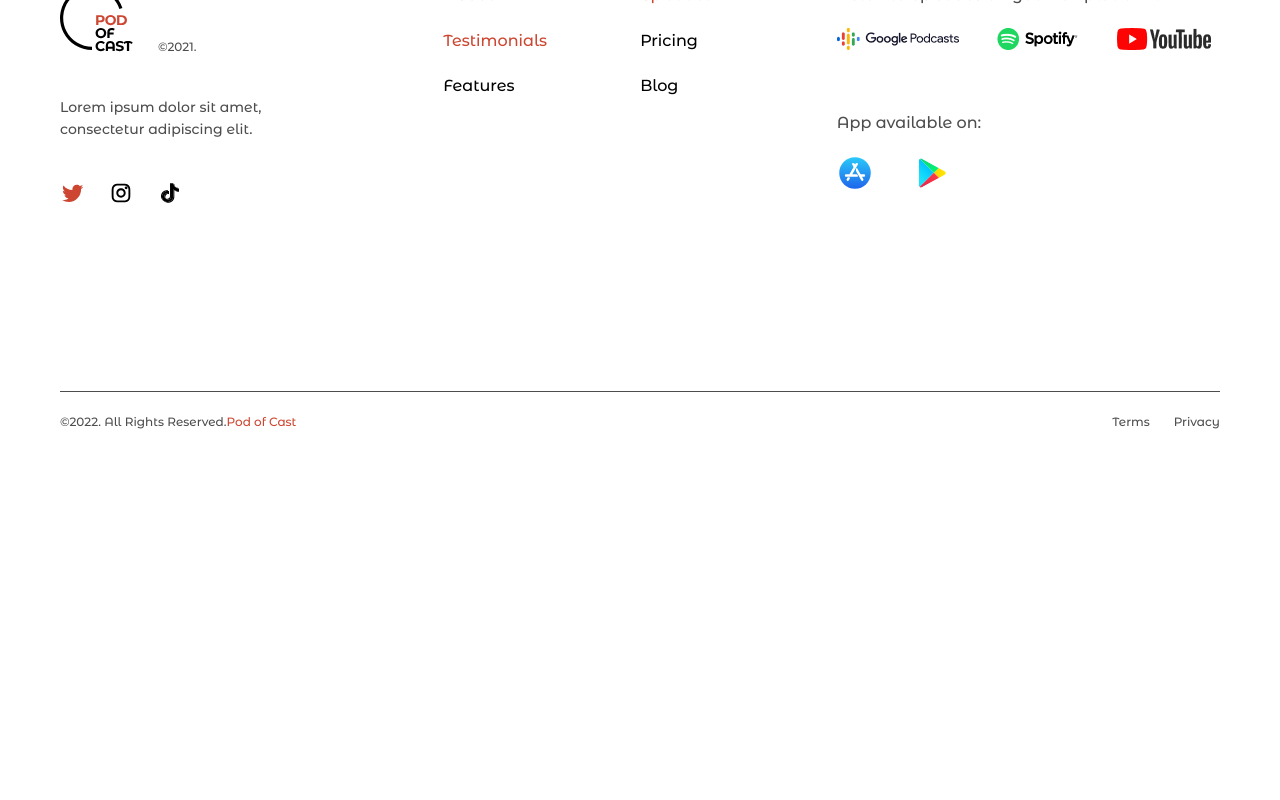
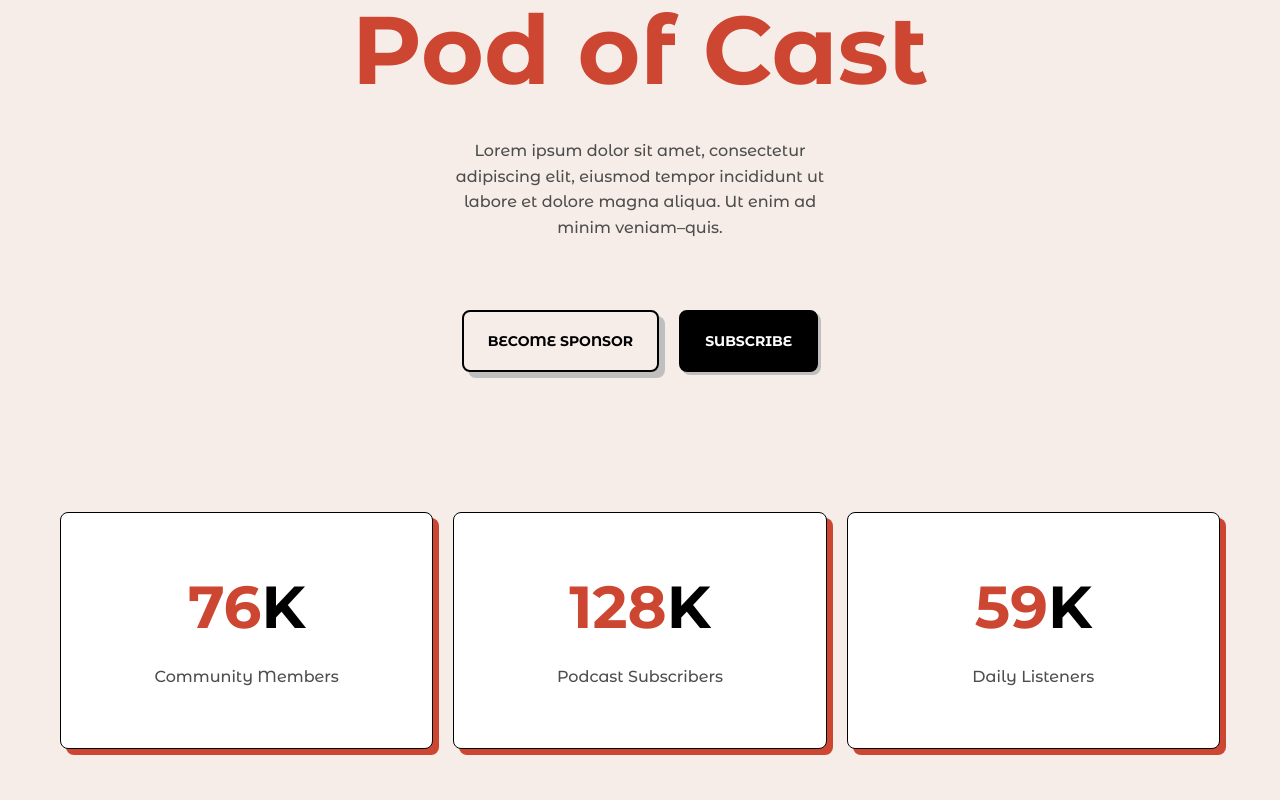
Before and after one commit to LiliiaGalkina/Podcast, a React (Vite) app: page /about in a window 1280 px wide. Shown: the part 280-1080 px from the top of the page. Before the commit the page ends 800 px from the top, so only its background shows below. Built offline with nearby package versions, Linux system fonts and the light colour scheme.

Commit message:
начало верстки страницы about

```diff
--- a/src/components/Button/button.module.scss
+++ b/src/components/Button/button.module.scss
@@ -2,10 +2,12 @@
 
 .buttongrey {
     @include button(transparent, $textColorDark);
+	text-transform: uppercase;
 }
 
 .buttondark {
     @include button(#000000, $textColorWhite );
 	height: 6.2rem;
     box-shadow: 0.3rem 0.3rem 0 #BFBFBF;
+	text-transform: uppercase;
 }
--- a/src/components/Main/About/About.jsx
+++ b/src/components/Main/About/About.jsx
@@ -1,9 +1,49 @@
+import allstyle from "../allstyles.module.scss";
+import style from "./about.module.scss";
+import Buttondark from "../../Button/Buttondark";
+import Button from "../../Button/Button";
+
 const About = () => {
-	return (
-		<main>
-
-		</main>
-	)
-}
+  return (
+    <main>
+      <section className={allstyle.hero}>
+        <h1 className={allstyle.herotitle}>
+          About <p className={allstyle.herotitlered}>Pod of Cast</p>
+        </h1>
+        <p className={allstyle.herotext}>
+          Lorem ipsum dolor sit amet, consectetur adipiscing elit, eiusmod
+          tempor incididunt ut labore et dolore magna aliqua. Ut enim ad minim
+          veniam–quis.
+        </p>
+        <div className={style.buttons}>
+          <Button buttonText="BECOME SPONSOR" />
+          <Buttondark buttonText="SUBSCRIBE" />
+        </div>
+        <div className="container">
+          <div className={style.items}>
+            <div className={style.item}>
+              <p className={style.digittext}>
+                <span className={style.digittextred}>76</span>K
+              </p>
+              <p className={style.text}>Community Members</p>
+            </div>
+            <div className={style.item}>
+              <p className={style.digittext}>
+                <span className={style.digittextred}>128</span>K
+              </p>
+              <p className={style.text}>Podcast Subscribers</p>
+            </div>
+            <div className={style.item}>
+              <p className={style.digittext}>
+                <span className={style.digittextred}>59</span>K
+              </p>
+              <p className={style.text}>Daily Listeners</p>
+            </div>
+          </div>
+        </div>
+      </section>
+    </main>
+  );
+};
 
 export default About;
--- /dev/null
+++ b/src/components/Main/About/about.module.scss
@@ -0,0 +1,47 @@
+@use "../../_variables.scss" as *;
+
+/*hero*/
+
+.buttons {
+	margin-bottom: 14rem;
+	display: flex;
+	justify-content: center;
+	gap: 2rem;
+	button {
+		height: 6.2rem;
+		&:first-child {
+			box-shadow: 0.6rem 0.6rem 0 $buttonDarkShadowColor;
+		}
+	}
+}
+
+.items {
+	display: grid;
+	grid-template-columns: repeat(3, 1fr);
+	gap: 2rem;
+}
+
+.item {
+	padding: 5.9rem 0;
+	min-width: 37.3rem;
+	display: flex;
+	flex-direction: column;
+	align-items: center;
+	background-color: $textColorWhite;
+	border: 0.15rem solid $textColorDark;
+	border-radius: 0.8rem;
+	box-shadow: 0.6rem 0.6rem $textColorRed;
+}
+
+.digittext {
+	@include title(5.93rem, 120%, 2%);
+	margin-bottom: 2rem;
+}
+
+.digittextred {
+	color: $textColorRed;
+}
+
+.text {
+	@include text(1.6rem, 160%);
+}
--- a/src/components/Main/About/about.mosule.scss
+++ /dev/null
@@ -1 +0,0 @@
-@use "../../_variables.scss" as *;
```
